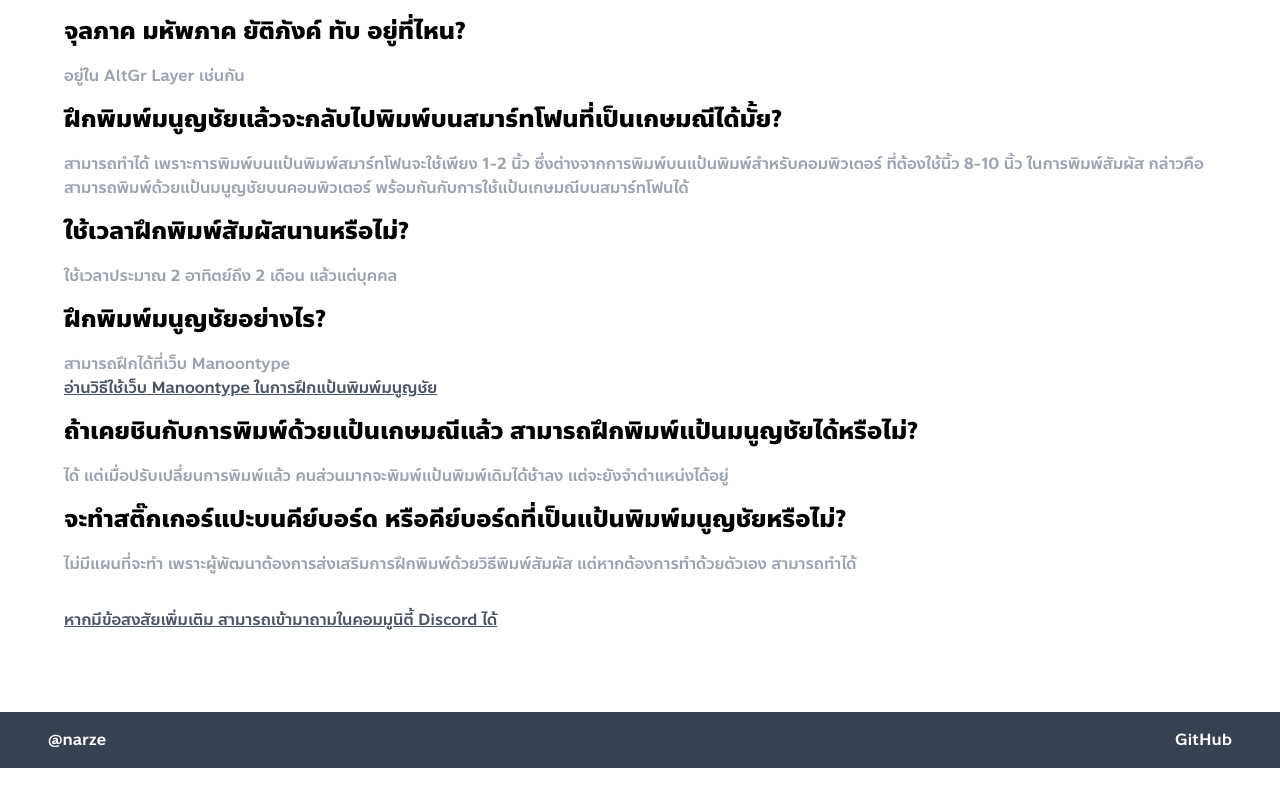
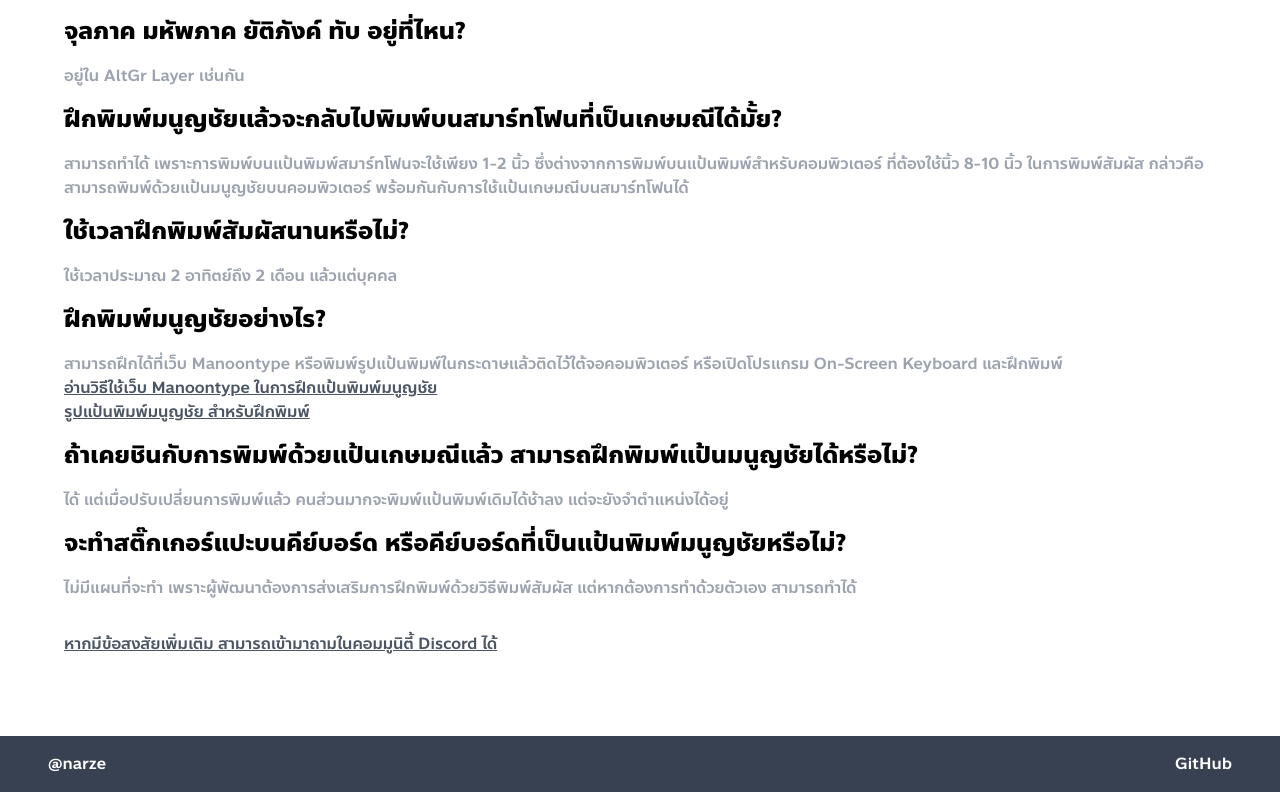
Before and after one commit to Manoonchai/manoonchai.com, a Next.js app: page /faq in a window 1280 px wide. Shown: the part 756-1548 px from the top of the page. Before the commit the page ends 1524 px from the top, so only its background shows below. Built offline with nearby package versions, Linux system fonts and the light colour scheme.

Commit message:
Add pdf & link

```diff
--- a/pages/faq.tsx
+++ b/pages/faq.tsx
@@ -59,10 +59,17 @@ export default function Home() {
             answer="ใช้เวลาประมาณ 2 อาทิตย์ถึง 2 เดือน แล้วแต่บุคคล" />
           <Question
             question="ฝึกพิมพ์มนูญชัยอย่างไร?"
-            answer="สามารถฝึกได้ที่เว็บ Manoontype" />
-          <a className="text-gray-600 underline" href="https://narze.medium.com/manoonchai-layout-%E0%B8%A7%E0%B8%B4%E0%B8%98%E0%B8%B5%E0%B9%83%E0%B8%8A%E0%B9%89%E0%B8%87%E0%B8%B2%E0%B8%99%E0%B9%80%E0%B8%A7%E0%B9%87%E0%B8%9A-manoontype-%E0%B9%81%E0%B8%9A%E0%B8%9A%E0%B8%AA%E0%B8%B1%E0%B9%89%E0%B8%99%E0%B9%86-5a4937856f78" target="_blank" rel="noreferrer">
-            อ่านวิธีใช้เว็บ Manoontype ในการฝึกแป้นพิมพ์มนูญชัย
-          </a>
+            answer="สามารถฝึกได้ที่เว็บ Manoontype หรือพิมพ์รูปแป้นพิมพ์ในกระดาษแล้วติดไว้ใต้จอคอมพิวเตอร์ หรือเปิดโปรแกรม On-Screen Keyboard และฝึกพิมพ์" />
+          <div>
+            <a className="text-gray-600 underline" href="https://narze.medium.com/manoonchai-layout-%E0%B8%A7%E0%B8%B4%E0%B8%98%E0%B8%B5%E0%B9%83%E0%B8%8A%E0%B9%89%E0%B8%87%E0%B8%B2%E0%B8%99%E0%B9%80%E0%B8%A7%E0%B9%87%E0%B8%9A-manoontype-%E0%B9%81%E0%B8%9A%E0%B8%9A%E0%B8%AA%E0%B8%B1%E0%B9%89%E0%B8%99%E0%B9%86-5a4937856f78" target="_blank" rel="noreferrer">
+              อ่านวิธีใช้เว็บ Manoontype ในการฝึกแป้นพิมพ์มนูญชัย
+            </a>
+          </div>
+          <div>
+            <a className="text-gray-600 underline" href="/Manoonchai-print.pdf" target="_blank" rel="noreferrer">
+              รูปแป้นพิมพ์มนูญชัย สำหรับฝึกพิมพ์
+            </a>
+          </div>
           <Question
             question="ถ้าเคยชินกับการพิมพ์ด้วยแป้นเกษมณีแล้ว สามารถฝึกพิมพ์แป้นมนูญชัยได้หรือไม่?"
             answer="ได้ แต่เมื่อปรับเปลี่ยนการพิมพ์แล้ว คนส่วนมากจะพิมพ์แป้นพิมพ์เดิมได้ช้าลง แต่จะยังจำตำแหน่งได้อยู่" />
```
Also changed, not shown: 1 other file (tests, documents, lock files or other folders).
